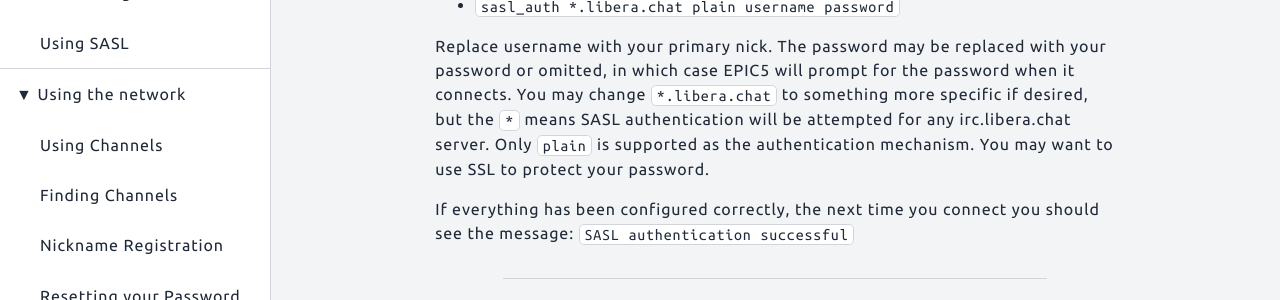
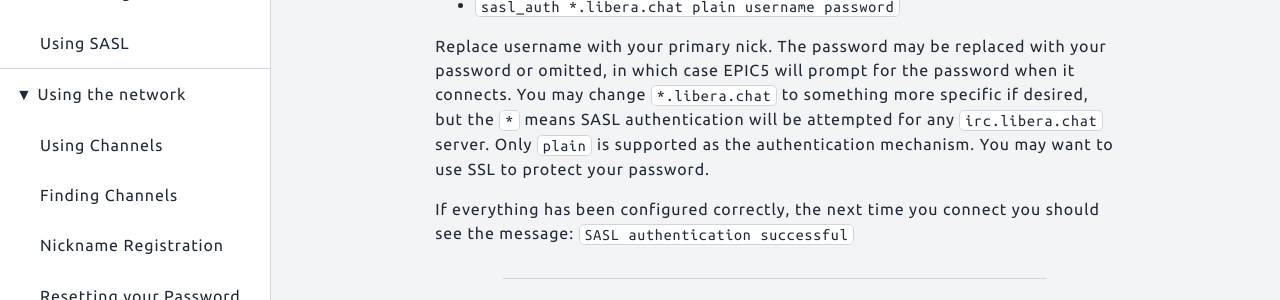
Before and after one commit to Libera-Chat/libera-chat.github.io, a Jekyll site: the page built from content/_guides/sasl/epic5.md, in a window 1280 px wide and 969 px high. Shown: the part 360-660 px from the top of the window. Built offline with Jekyll 4.4.1, drawn with Linux system fonts in a browser that asks for light colours.

Commit message:
markdownlint: Fix MD044/proper-names

```diff
--- a/content/_guides/sasl/epic5.md
+++ b/content/_guides/sasl/epic5.md
@@ -18,7 +18,7 @@
 your password or omitted, in which case EPIC5 will prompt for the password
 when it connects. You may change `*.libera.chat` to something more specific
 if desired, but the `*` means SASL authentication will be attempted for any
-irc.libera.chat server.
+`irc.libera.chat` server.
 Only `plain` is supported as the authentication mechanism. You may want to
 use SSL to protect your password.
 
```
Also changed, not shown: content/_guides/connect.md (+1 -1 lines), content/_guides/sendpass.md (+1 -1 lines).
